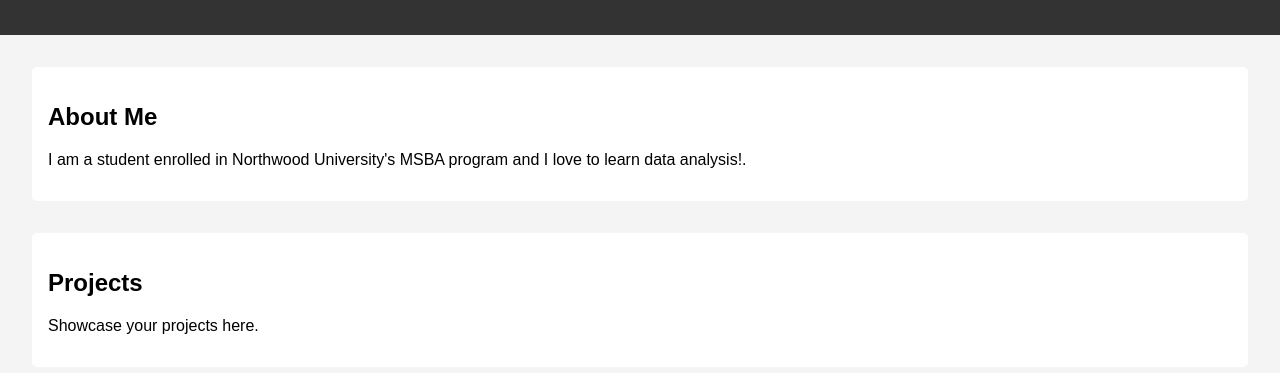
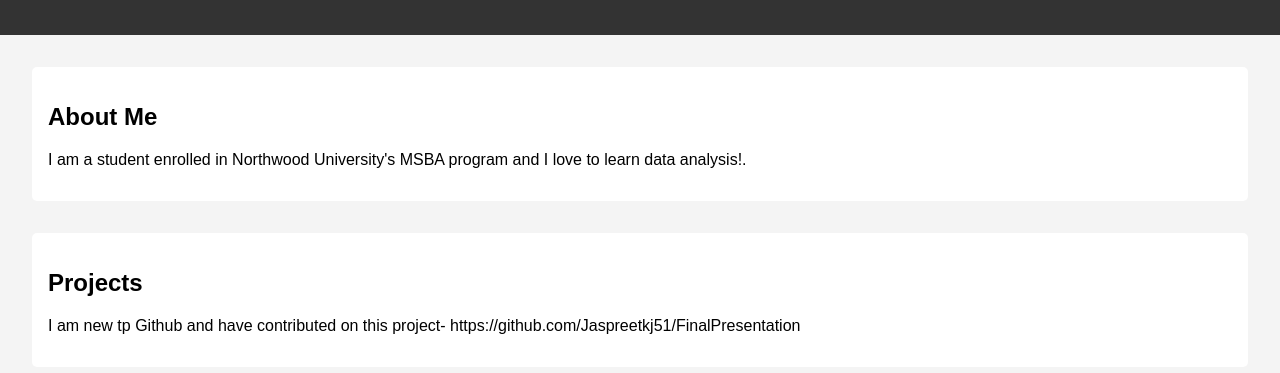
Before and after one commit to akshay9681/portfolio, a plain HTML site: page index.html in a window 1280 px wide. Shown: the part 77-450 px from the top of the page. Drawn offline with Linux system fonts and the light colour scheme.

Commit message:
Update index.html

```diff
--- a/index.html
+++ b/index.html
@@ -16,7 +16,7 @@
     </section>
     <section>
         <h2>Projects</h2>
-        <p>Showcase your projects here.</p>
+        <p>I am new tp Github and have contributed on this project- https://github.com/Jaspreetkj51/FinalPresentation</p>
     </section>
 </body>
 </html>
```
